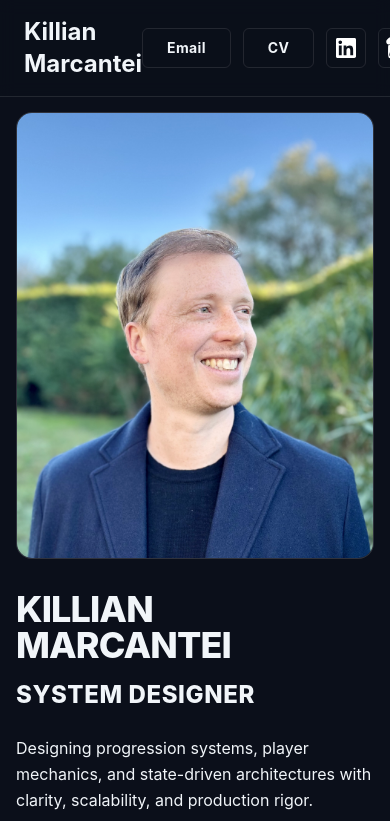
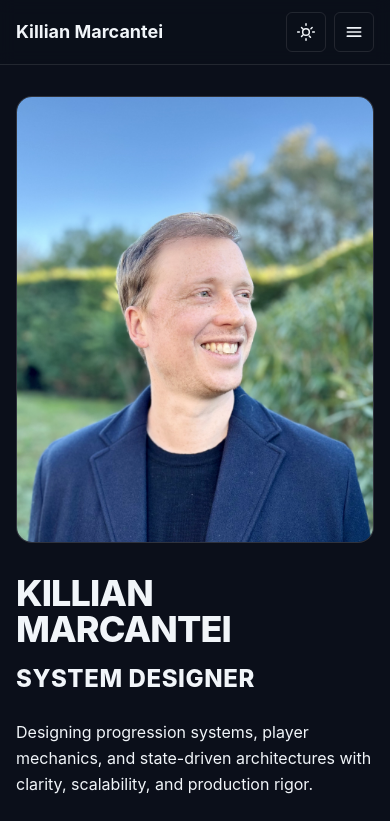
Before and after one commit to Warlooks/Portfolio-killian, a React (Vite) app: page / in a window 390 px wide. Shown: the top 821 px of the page. Built offline with nearby package versions, Linux system fonts and the light colour scheme.

Commit message:
topbar responsive

```diff
--- a/src/App.tsx
+++ b/src/App.tsx
@@ -33,7 +33,7 @@ function App() {
       />
 
       {/* padding-top pour compenser la topbar fixed */}
-      <main className="pt-20">
+      <main className="pt-16 sm:pt-20">
         <Routes>
           <Route path="/" element={<Home />} />
 
--- a/src/components/TopBar.tsx
+++ b/src/components/TopBar.tsx
@@ -1,4 +1,5 @@
 import { Link, useLocation } from "react-router-dom";
+import { useState } from "react";
 
 type TopBarProps = {
   darkMode: boolean;
@@ -12,6 +13,7 @@ export default function TopBar({ darkMode, onToggleTheme }: TopBarProps) {
   const location = useLocation();
   const isProjectsPage = location.pathname === "/projects";
   const isHomePage = location.pathname === "/";
+  const [mobileMenuOpen, setMobileMenuOpen] = useState(false);
 
   const navLinkClass =
     "relative font-bold transition-opacity hover:opacity-90 " +
@@ -25,17 +27,23 @@ export default function TopBar({ darkMode, onToggleTheme }: TopBarProps) {
     "bg-transparent hover:bg-black/5 dark:hover:bg-white/5 transition";
 
   const pillBtnClass =
-    "h-10 px-6 flex items-center justify-center rounded-md border border-[var(--border)] dark:border-[var(--border-dark)] " +
+    "h-10 px-4 sm:px-6 flex items-center justify-center rounded-md border border-[var(--border)] dark:border-[var(--border-dark)] " +
     "bg-transparent hover:bg-black/5 dark:hover:bg-white/5 transition text-sm font-bold tracking-wide";
+
+  const closeMobileMenu = () => setMobileMenuOpen(false);
 
   return (
     <header className="fixed top-0 left-0 right-0 z-50 border-b border-[var(--border)] dark:border-[var(--border-dark)] bg-[var(--bg)]/80 dark:bg-[var(--bg-dark)]/80 backdrop-blur">
-      <div className="max-w-7xl mx-auto px-6 py-4 flex items-center justify-between">
-        <Link to="/" className="text-2xl font-bold">
+      <div className="max-w-7xl mx-auto px-4 sm:px-6 py-3 sm:py-4 flex items-center justify-between gap-3">
+        <Link
+          to="/"
+          onClick={closeMobileMenu}
+          className="text-lg sm:text-2xl font-bold leading-none truncate"
+        >
           Killian Marcantei
         </Link>
 
-        <nav className="hidden md:flex items-center gap-10">
+        <nav className="hidden lg:flex items-center gap-8 xl:gap-10">
           {isHomePage && (
             <>
               <a href="#about" className={navLinkClass}>
@@ -62,18 +70,21 @@ export default function TopBar({ darkMode, onToggleTheme }: TopBarProps) {
           {isProjectsPage && (
             <Link
               to="/"
-              onClick={() => window.scrollTo({ top: 0, behavior: "smooth" })}
-              className="flex items-center gap-2"
+              onClick={() => {
+                closeMobileMenu();
+                window.scrollTo({ top: 0, behavior: "smooth" });
+              }}
+              className="flex items-center gap-2 font-bold"
             >
               ← Back to Home
             </Link>
           )}
         </nav>
 
-        <div className="flex items-center gap-3">
+        <div className="flex items-center gap-2 sm:gap-3">
           <a
             href="mailto:k.marcantei@hotmail.com?subject=Contact%20portfolio"
-            className={pillBtnClass}
+            className={`${pillBtnClass} hidden sm:inline-flex`}
             title="Email"
           >
             Email
@@ -83,7 +94,7 @@ export default function TopBar({ darkMode, onToggleTheme }: TopBarProps) {
             href="/MARCANTEI_KILLIAN_CV.pdf"
             target="_blank"
             rel="noopener noreferrer"
-            className={pillBtnClass}
+            className={`${pillBtnClass} hidden sm:inline-flex`}
           >
             CV
           </a>
@@ -92,7 +103,7 @@ export default function TopBar({ darkMode, onToggleTheme }: TopBarProps) {
             href="https://www.linkedin.com/in/killian-marcantei/"
             target="_blank"
             rel="noopener noreferrer"
-            className={iconBtnClass}
+            className={`${iconBtnClass} hidden sm:flex`}
             title="LinkedIn"
           >
             <img
@@ -106,7 +117,7 @@ export default function TopBar({ darkMode, onToggleTheme }: TopBarProps) {
             href="https://killianm.itch.io/"
             target="_blank"
             rel="noopener noreferrer"
-            className={iconBtnClass}
+            className={`${iconBtnClass} hidden sm:flex`}
             title="itch.io"
           >
             <img src="/itchiologo.svg" alt="itch.io" className={itchImgClass} />
@@ -149,8 +160,159 @@ export default function TopBar({ darkMode, onToggleTheme }: TopBarProps) {
               </svg>
             )}
           </button>
+
+          <button
+            type="button"
+            onClick={() => setMobileMenuOpen((prev) => !prev)}
+            className={`${iconBtnClass} lg:hidden`}
+            aria-label={mobileMenuOpen ? "Close menu" : "Open menu"}
+            aria-expanded={mobileMenuOpen}
+          >
+            {mobileMenuOpen ? (
+              <svg
+                className="w-5 h-5"
+                fill="none"
+                viewBox="0 0 24 24"
+                stroke="currentColor"
+                strokeWidth={2}
+              >
+                <path
+                  strokeLinecap="round"
+                  strokeLinejoin="round"
+                  d="M6 18L18 6M6 6l12 12"
+                />
+              </svg>
+            ) : (
+              <svg
+                className="w-5 h-5"
+                fill="none"
+                viewBox="0 0 24 24"
+                stroke="currentColor"
+                strokeWidth={2}
+              >
+                <path
+                  strokeLinecap="round"
+                  strokeLinejoin="round"
+                  d="M4 7h16M4 12h16M4 17h16"
+                />
+              </svg>
+            )}
+          </button>
         </div>
       </div>
+
+      {mobileMenuOpen && (
+        <div className="lg:hidden border-t border-[var(--border)] dark:border-[var(--border-dark)] bg-[var(--bg)]/95 dark:bg-[var(--bg-dark)]/95 backdrop-blur">
+          <div className="max-w-7xl mx-auto px-4 sm:px-6 py-4 flex flex-col gap-3">
+            {isHomePage && (
+              <>
+                <a
+                  href="#about"
+                  onClick={closeMobileMenu}
+                  className="text-sm font-bold py-2"
+                >
+                  About
+                </a>
+                <a
+                  href="#experience"
+                  onClick={closeMobileMenu}
+                  className="text-sm font-bold py-2"
+                >
+                  Experience
+                </a>
+                <a
+                  href="#projects"
+                  onClick={closeMobileMenu}
+                  className="text-sm font-bold py-2"
+                >
+                  Projects
+                </a>
+                <a
+                  href="#skills"
+                  onClick={closeMobileMenu}
+                  className="text-sm font-bold py-2"
+                >
+                  Skills
+                </a>
+                <a
+                  href="#recommendation"
+                  onClick={closeMobileMenu}
+                  className="text-sm font-bold py-2"
+                >
+                  Recommendation
+                </a>
+                <a
+                  href="#contact"
+                  onClick={closeMobileMenu}
+                  className="text-sm font-bold py-2"
+                >
+                  Contact
+                </a>
+              </>
+            )}
+
+            {isProjectsPage && (
+              <Link
+                to="/"
+                onClick={() => {
+                  closeMobileMenu();
+                  window.scrollTo({ top: 0, behavior: "smooth" });
+                }}
+                className="text-sm font-bold py-2"
+              >
+                ← Back to Home
+              </Link>
+            )}
+
+            <div className="pt-3 mt-2 border-t border-[var(--border)] dark:border-[var(--border-dark)] grid grid-cols-2 gap-3">
+              <a
+                href="mailto:k.marcantei@hotmail.com?subject=Contact%20portfolio"
+                className={`${pillBtnClass} w-full`}
+                title="Email"
+              >
+                Email
+              </a>
+
+              <a
+                href="/MARCANTEI_KILLIAN_CV.pdf"
+                target="_blank"
+                rel="noopener noreferrer"
+                className={`${pillBtnClass} w-full`}
+              >
+                CV
+              </a>
+
+              <a
+                href="https://www.linkedin.com/in/killian-marcantei/"
+                target="_blank"
+                rel="noopener noreferrer"
+                className={`${iconBtnClass} w-full`}
+                title="LinkedIn"
+              >
+                <img
+                  src="/linkedinlogo.svg"
+                  alt="LinkedIn"
+                  className={linkedInImgClass}
+                />
+              </a>
+
+              <a
+                href="https://killianm.itch.io/"
+                target="_blank"
+                rel="noopener noreferrer"
+                className={`${iconBtnClass} w-full`}
+                title="itch.io"
+              >
+                <img
+                  src="/itchiologo.svg"
+                  alt="itch.io"
+                  className={itchImgClass}
+                />
+              </a>
+            </div>
+          </div>
+        </div>
+      )}
     </header>
   );
 }
```
